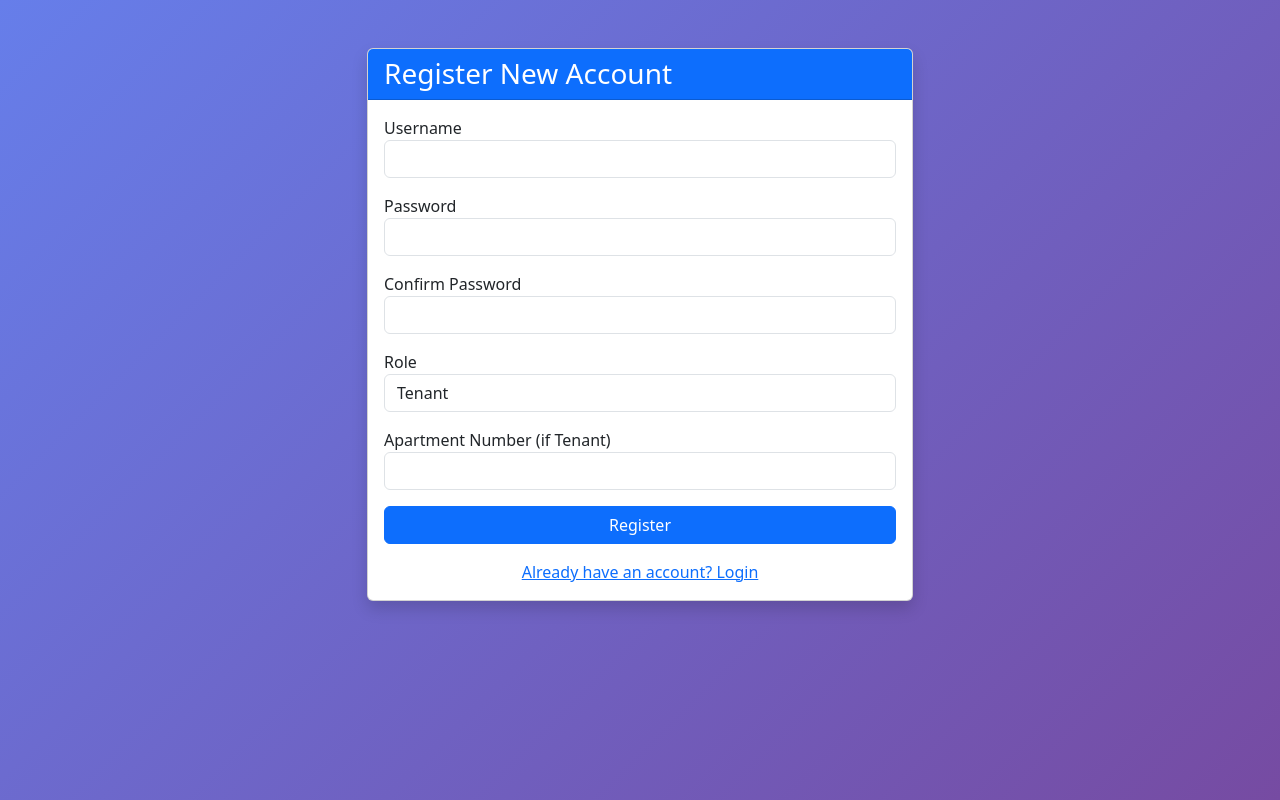
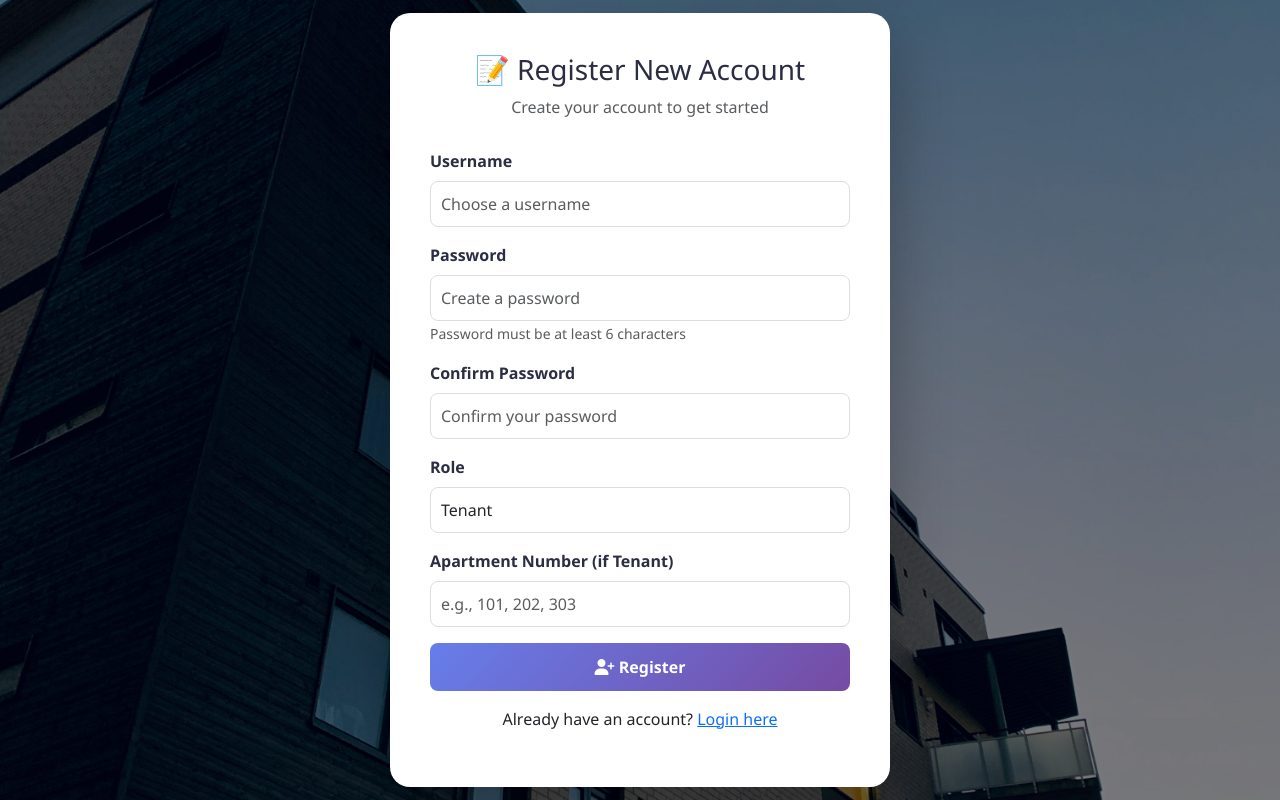
Before and after one commit to gimshaninethmini/apartment_maintainance_system, a Django app: page /register/ in a window 1280 px wide. Run offline with Django 5.2, Linux system fonts and the light colour scheme.

Commit message:
Adding apartment background image to registration page

```diff
--- a/templates/maintenance/register.html
+++ b/templates/maintenance/register.html
@@ -1,53 +1,180 @@
+{% load static %}
 <!DOCTYPE html>
 <html>
 <head>
     <title>Register - Apartment Maintenance System</title>
     <link href="https://cdn.jsdelivr.net/npm/bootstrap@5.3.0/dist/css/bootstrap.min.css" rel="stylesheet">
+    <link rel="stylesheet" href="https://cdnjs.cloudflare.com/ajax/libs/font-awesome/6.4.0/css/all.min.css">
+    <link rel="stylesheet" href="{% static 'css/main.css' %}">
+    <style>
+        body {
+            background-image: url('/static/images/apartment-bg.jpg');
+            background-size: cover;
+            background-position: center;
+            background-attachment: fixed;
+            min-height: 100vh;
+            display: flex;
+            align-items: center;
+            justify-content: center;
+            position: relative;
+        }
+
+        /* Dark overlay */
+        body::before {
+            content: '';
+            position: fixed;
+            top: 0;
+            left: 0;
+            width: 100%;
+            height: 100%;
+            background: rgba(0, 0, 0, 0.5);
+            z-index: 0;
+        }
+
+        .auth-card {
+            background: white;
+            border-radius: 20px;
+            box-shadow: 0 20px 60px rgba(0,0,0,0.3);
+            padding: 40px;
+            width: 100%;
+            max-width: 500px;
+            position: relative;
+            z-index: 1;
+        }
+
+        .register-header {
+            text-align: center;
+            margin-bottom: 30px;
+        }
+
+        .register-header h2 {
+            color: #2b2d42;
+            font-size: 28px;
+        }
+
+        .btn-register {
+            background: linear-gradient(135deg, #667eea 0%, #764ba2 100%);
+            border: none;
+            width: 100%;
+            padding: 12px;
+            color: white;
+            font-weight: bold;
+            border-radius: 8px;
+            font-size: 16px;
+        }
+
+        .btn-register:hover {
+            transform: scale(1.02);
+            opacity: 0.9;
+        }
+
+        .alert {
+            border-radius: 10px;
+            margin-bottom: 20px;
+            padding: 12px;
+            border: none;
+        }
+
+        .alert-danger {
+            background-color: #f8d7da;
+            color: #721c24;
+            border-left: 4px solid #dc3545;
+        }
+
+        .alert-success {
+            background-color: #d4edda;
+            color: #155724;
+            border-left: 4px solid #28a745;
+        }
+
+        .alert i {
+            margin-right: 8px;
+        }
+
+        .form-control {
+            border-radius: 8px;
+            border: 1px solid #ddd;
+            padding: 10px;
+        }
+
+        .form-control:focus {
+            border-color: #667eea;
+            box-shadow: 0 0 5px rgba(102, 126, 234, 0.5);
+        }
+
+        .form-label {
+            font-weight: 600;
+            color: #2b2d42;
+        }
+
+        @media (max-width: 768px) {
+            .auth-card {
+                margin: 20px;
+                padding: 25px;
+            }
+        }
+    </style>
 </head>
-<body style="background: linear-gradient(135deg, #667eea 0%, #764ba2 100%); min-height: 100vh;">
-    <div class="container py-5">
-        <div class="row justify-content-center">
-            <div class="col-md-6">
-                <div class="card shadow">
-                    <div class="card-header bg-primary text-white">
-                        <h3 class="mb-0">Register New Account</h3>
+<body>
+    <div class="auth-card">
+        <div class="register-header">
+            <h2>📝 Register New Account</h2>
+            <p class="text-muted">Create your account to get started</p>
         </div>
-                    <div class="card-body">
+
+        <!-- Display error/success messages -->
+        {% if messages %}
+            {% for message in messages %}
+                <div class="alert alert-{% if message.tags == 'error' %}danger{% else %}{{ message.tags }}{% endif %} alert-dismissible fade show" role="alert">
+                    <i class="fas fa-{% if message.tags == 'error' %}exclamation-circle{% else %}check-circle{% endif %}"></i>
+                    {{ message }}
+                    <button type="button" class="btn-close" data-bs-dismiss="alert" aria-label="Close" style="float: right; background: none; border: none; font-size: 18px;"></button>
+                </div>
+            {% endfor %}
+        {% endif %}
+
         <form method="post">
             {% csrf_token %}
             <div class="mb-3">
-                                <label>Username</label>
-                                <input type="text" name="username" class="form-control" required>
+                <label for="username" class="form-label">Username</label>
+                <input type="text" name="username" id="username" class="form-control" placeholder="Choose a username" required>
             </div>
+
             <div class="mb-3">
-                                <label>Password</label>
-                                <input type="password" name="password1" class="form-control" required>
+                <label for="password1" class="form-label">Password</label>
+                <input type="password" name="password1" id="password1" class="form-control" placeholder="Create a password" required>
+                <small class="text-muted">Password must be at least 6 characters</small>
             </div>
+
             <div class="mb-3">
-                                <label>Confirm Password</label>
-                                <input type="password" name="password2" class="form-control" required>
+                <label for="password2" class="form-label">Confirm Password</label>
+                <input type="password" name="password2" id="password2" class="form-control" placeholder="Confirm your password" required>
             </div>
+
             <div class="mb-3">
-                                <label>Role</label>
-                                <select name="role" class="form-control">
+                <label for="role" class="form-label">Role</label>
+                <select name="role" id="role" class="form-control">
                     <option value="tenant">Tenant</option>
                     <option value="manager">Property Manager</option>
                     <option value="technician">Technician</option>
                 </select>
             </div>
+
             <div class="mb-3">
-                                <label>Apartment Number (if Tenant)</label>
-                                <input type="text" name="apartment_number" class="form-control">
+                <label for="apartment_number" class="form-label">Apartment Number (if Tenant)</label>
+                <input type="text" name="apartment_number" id="apartment_number" class="form-control" placeholder="e.g., 101, 202, 303">
             </div>
-                            <button type="submit" class="btn btn-primary w-100">Register</button>
+
+            <button type="submit" class="btn btn-register">
+                <i class="fas fa-user-plus"></i> Register
+            </button>
         </form>
-                        <div class="mt-3 text-center">
-                            <a href="/login/">Already have an account? Login</a>
+
+        <div class="text-center mt-3">
+            <p>Already have an account? <a href="/">Login here</a></p>
         </div>
     </div>
-                </div>
-            </div>
-        </div>
-    </div>
+
+    <script src="https://cdn.jsdelivr.net/npm/bootstrap@5.3.0/dist/js/bootstrap.bundle.min.js"></script>
 </body>
 </html>
```
Lines whose indentation alone changed are shown as unchanged.
